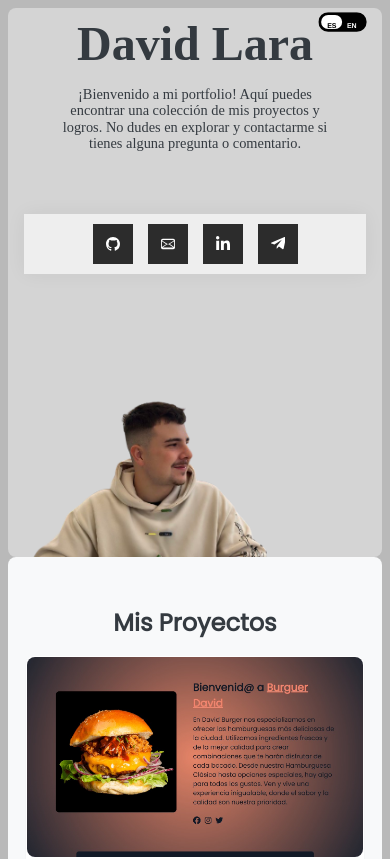
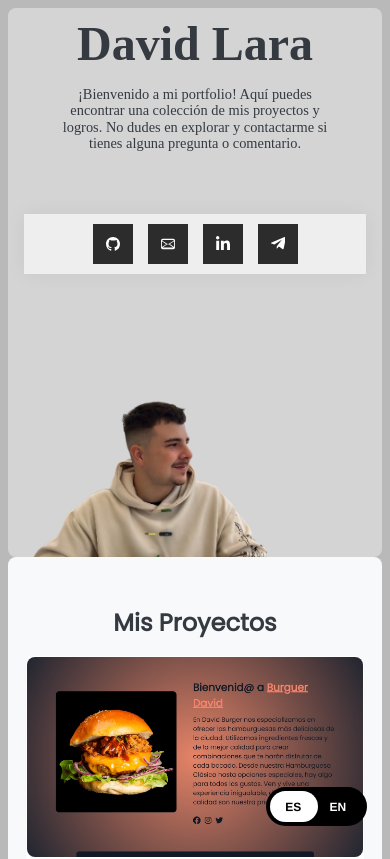
Before and after one commit to davidlt17/CFGS, a plain HTML site: page portfolio/index.html in a window 390 px wide. Shown: the top 859 px of the page. Drawn offline with nearby package versions, Linux system fonts and the light colour scheme.

Commit message:
aspectratio+width

```diff
--- a/portfolio/estilo.css
+++ b/portfolio/estilo.css
@@ -1062,21 +1062,13 @@ input.check-toggle-round-flat:checked + label:after {
 
 @media screen and (max-width: 480px) {
   .switch {
-    top: 8px;
-    right: 8px;
-    transform: scale(0.7);
-  }
-  input.check-toggle-round-flat + label {
-    width: 65px;
-    height: 24px;
-  }
-  input.check-toggle-round-flat + label:after {
-    width: 30px;
-  }
-  input.check-toggle-round-flat:checked + label:after {
-    margin-left: 28px;
-  }
-  .switch > span {
-    font-size: 10px;
+    position: fixed;
+    bottom: 18px;
+    right: 18px;
+    left: auto;
+    top: auto;
+    transform: none; /* Sin escala, igual que en escritorio */
+    display: inline-block;
+    z-index: 1000;
   }
 }
```
